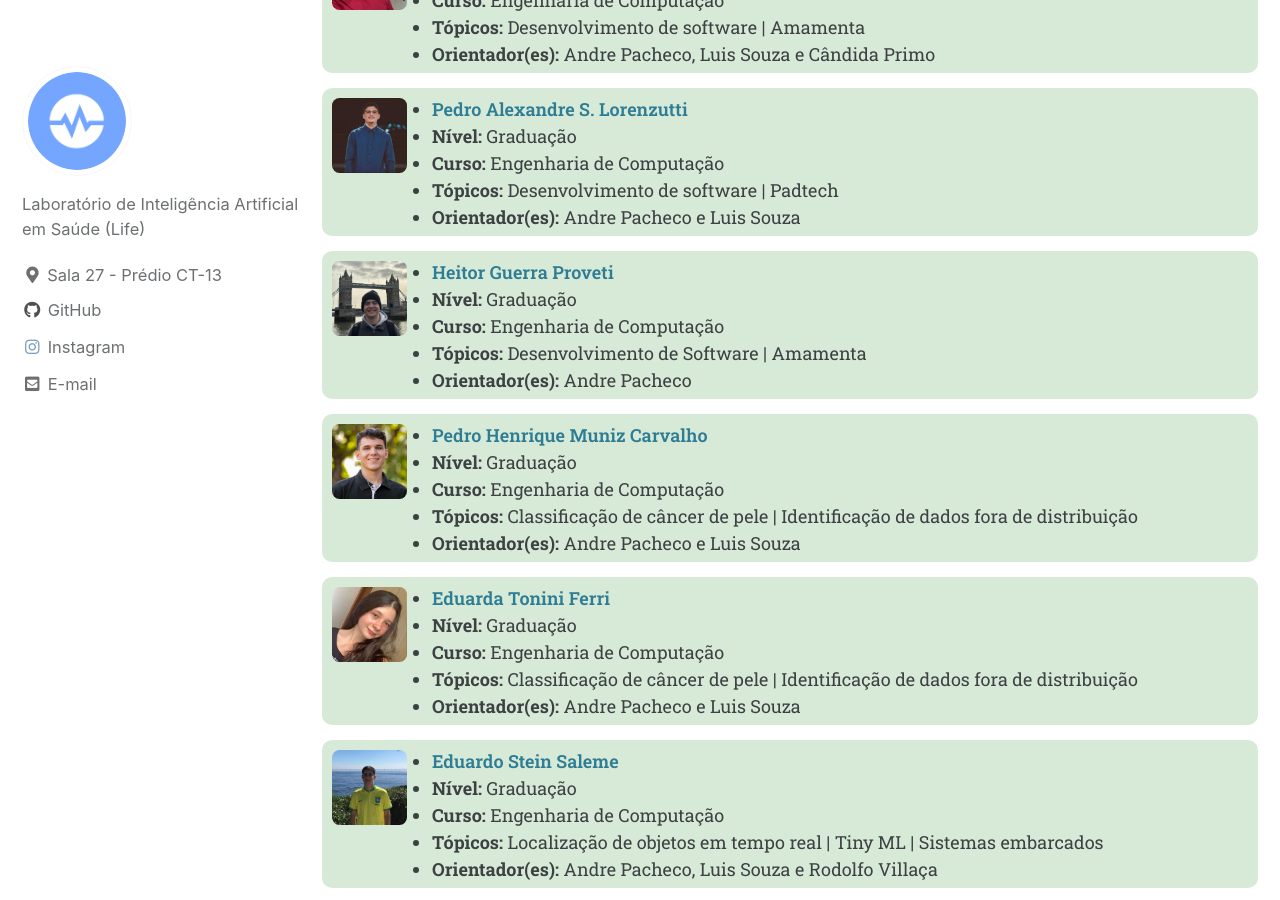
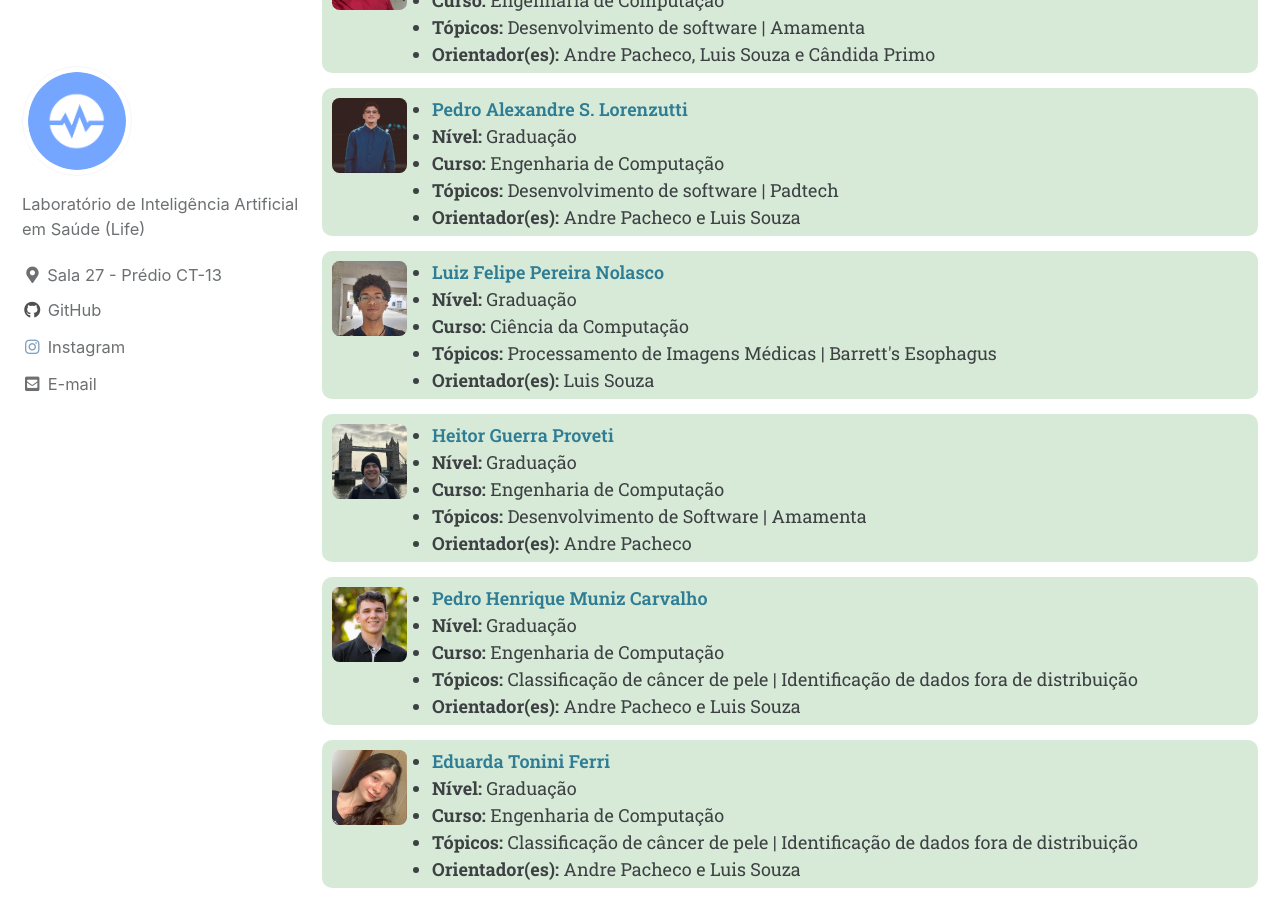
Before and after one commit to life-ufes/site, a Jekyll site: the page built from _pages/equipe.md, in a window 1280 px wide and 900 px high, scrolled down 4257 px. Built offline with Jekyll 4.4.1, drawn with Linux system fonts in a browser that asks for light colours; cached includes are drawn as plain includes.

Commit message:
Adicionado Luiz Nolasco à Equipe.

```diff
--- a/_data/members.yml
+++ b/_data/members.yml
@@ -185,6 +185,14 @@ students:
     supervisors: "Andre Pacheco e Luis Souza"
     level: "Graduação"
 
+  - name: "Luiz Felipe Pereira Nolasco"
+    photo: "luizNolasco.gif"
+    site: "http://lattes.cnpq.br/5698107388049325"
+    topics: "Processamento de Imagens Médicas | Barrett's Esophagus"
+    course: "Ciência da Computação"
+    supervisors: "Luis Souza"
+    level: "Graduação"
+
   - name: "Heitor Guerra Proveti"
     site: "https://github.com/Heitor-Guerra"
     photo: "heitor.jpeg"
```
Also changed, not shown: assets/imgs/equipe/alunos/luizNolasco.gif (added).
